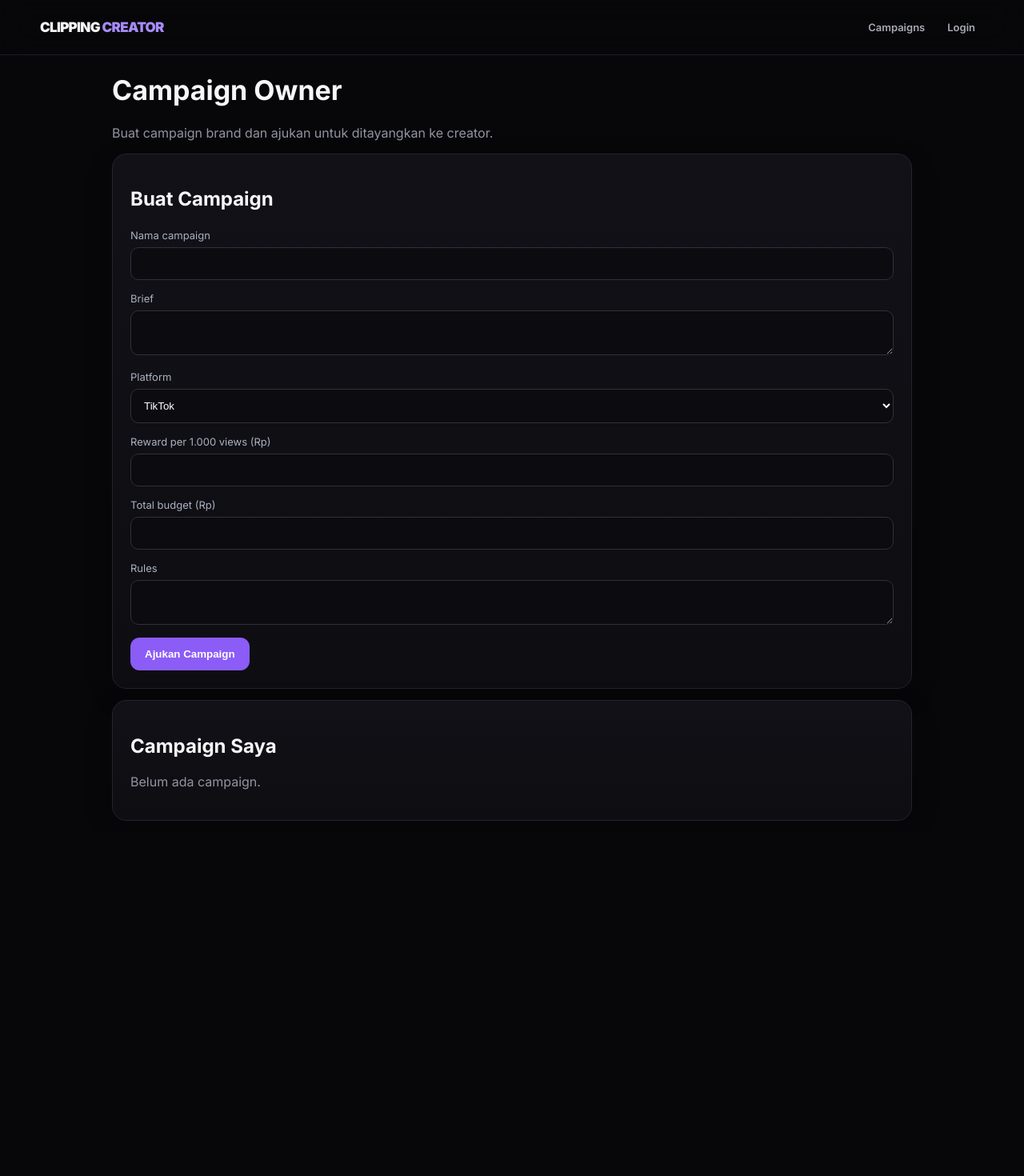
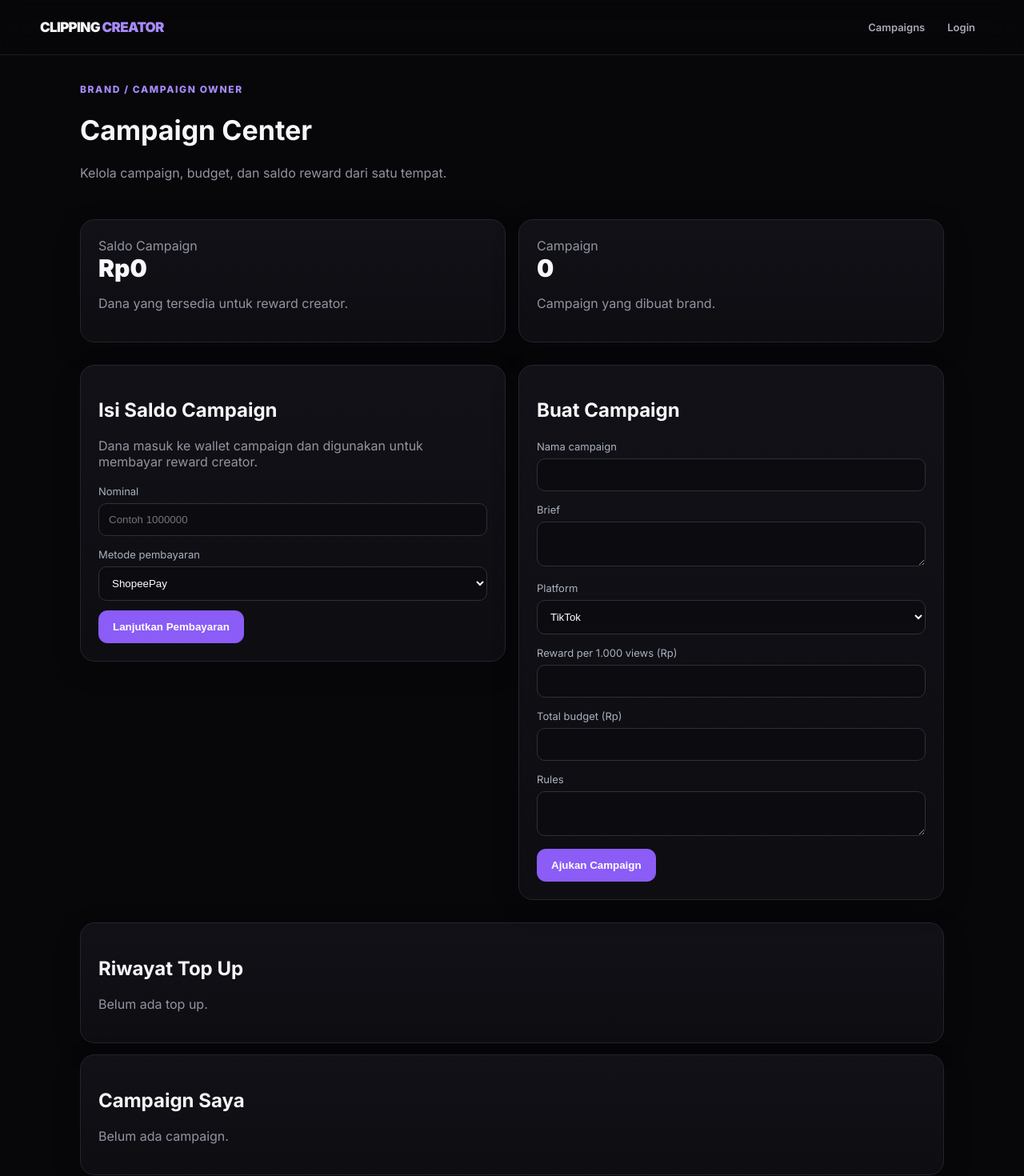
Before and after one commit to dismaqen/clipping-creator, a Next.js app: page /owner in a window 1280 px wide. Shown: the top 1470 px of the page at 80% size. Before the commit the page ends 1040 px from the top, so only its background shows below. Built offline with nearby package versions, Linux system fonts and the light colour scheme; no server answers.

Commit message:
Add campaign wallet and topup flow for brands

```diff
--- a/app/owner/page.tsx
+++ b/app/owner/page.tsx
@@ -1,8 +1,41 @@
 "use client";
 import {useEffect,useState} from "react";
 import {getSupabase} from "../../lib/supabase";
-export default function Owner(){const [user,setUser]=useState<any>(null),[rows,setRows]=useState<any[]>([]),[msg,setMsg]=useState("");const [title,setTitle]=useState(""),[platform,setPlatform]=useState("TikTok"),[rate,setRate]=useState(""),[budget,setBudget]=useState(""),[rules,setRules]=useState(""),[description,setDescription]=useState("");
-async function load(){const s=getSupabase();const {data:{user}}=await s.auth.getUser();setUser(user);if(user){const {data}=await s.from("campaigns").select("*").eq("owner_id",user.id).order("created_at",{ascending:false});setRows(data||[])}}
-useEffect(()=>{load()},[]);
-async function save(e:React.FormEvent){e.preventDefault();setMsg("");if(!user)return;const {error}=await getSupabase().from("campaigns").insert({owner_id:user.id,title,description,platform,reward_per_1k:Number(rate),budget:Number(budget||0),rules,active:false});if(error)setMsg(error.message);else{setMsg("Campaign diajukan. Menunggu review admin.");setTitle("");setDescription("");setRate("");setBudget("");setRules("");load()}}
-return <main className="wrap" style={{maxWidth:1000}}><h1>Campaign Owner</h1><p className="muted">Buat campaign brand dan ajukan untuk ditayangkan ke creator.</p><div className="card"><h2>Buat Campaign</h2><form onSubmit={save}><label>Nama campaign</label><input required value={title} onChange={e=>setTitle(e.target.value)}/><label>Brief</label><textarea value={description} onChange={e=>setDescription(e.target.value)}/><label>Platform</label><select value={platform} onChange={e=>setPlatform(e.target.value)}><option>TikTok</option><option>Instagram Reels</option><option>YouTube Shorts</option><option>Semua</option></select><label>Reward per 1.000 views (Rp)</label><input required type="number" min="0" value={rate} onChange={e=>setRate(e.target.value)}/><label>Total budget (Rp)</label><input required type="number" min="0" value={budget} onChange={e=>setBudget(e.target.value)}/><label>Rules</label><textarea value={rules} onChange={e=>setRules(e.target.value)}/><button className="btn">Ajukan Campaign</button>{msg&&<p className="notice">{msg}</p>}</form></div><div className="card"><h2>Campaign Saya</h2>{rows.length?rows.map(r=><div key={r.id} style={{padding:"12px 0",borderBottom:"1px solid #ddd"}}><b>{r.title}</b><div className="muted">{r.platform} · Rp{Number(r.reward_per_1k).toLocaleString("id-ID")}/1k · Budget Rp{Number(r.budget).toLocaleString("id-ID")} · {r.active?"Tayang":"Menunggu review"}</div></div>):<p className="muted">Belum ada campaign.</p>}</div></main>}
+
+const money=(n:number)=>"Rp"+Number(n||0).toLocaleString("id-ID");
+export default function Owner(){
+ const [user,setUser]=useState<any>(null),[rows,setRows]=useState<any[]>([]),[topups,setTopups]=useState<any[]>([]),[balance,setBalance]=useState(0),[msg,setMsg]=useState("");
+ const [title,setTitle]=useState(""),[platform,setPlatform]=useState("TikTok"),[rate,setRate]=useState(""),[budget,setBudget]=useState(""),[rules,setRules]=useState(""),[description,setDescription]=useState(""),[topup,setTopup]=useState(""),[method,setMethod]=useState("ShopeePay");
+ async function load(){
+  const s=getSupabase(); const {data:{user}}=await s.auth.getUser(); setUser(user); if(!user)return;
+  const [c,w,t]=await Promise.all([
+   s.from("campaigns").select("*").eq("owner_id",user.id).order("created_at",{ascending:false}),
+   s.from("campaign_wallets").select("balance").eq("owner_id",user.id).maybeSingle(),
+   s.from("campaign_topups").select("*").eq("owner_id",user.id).order("created_at",{ascending:false}).limit(10)
+  ]);
+  setRows(c.data||[]);setBalance(w.data?.balance||0);setTopups(t.data||[]);
+ }
+ useEffect(()=>{load()},[]);
+ async function save(e:React.FormEvent){e.preventDefault();setMsg("");if(!user)return;
+  const amount=Number(budget); const {error}=await getSupabase().from("campaigns").insert({owner_id:user.id,title,description,platform,reward_per_1k:Number(rate),budget:amount,rules,active:false});
+  if(error)setMsg(error.message);else{setMsg("Campaign diajukan. Pastikan saldo campaign mencukupi sebelum admin mengaktifkannya.");setTitle("");setDescription("");setRate("");setBudget("");setRules("");load()}
+ }
+ async function addTopup(e:React.FormEvent){e.preventDefault();setMsg("");const amount=Number(topup);if(amount<=0)return setMsg("Nominal top up tidak valid.");
+  const {data,error}=await getSupabase().rpc("create_campaign_topup",{p_amount:amount,p_method:method});
+  if(error)setMsg(error.message);else{setMsg("Permintaan top up dibuat. Pembayaran akan diproses melalui "+method+".");setTopup("");load()}
+ }
+ return <main className="wrap" style={{maxWidth:1080}}>
+  <div className="section-head" style={{marginTop:35}}><div><div className="eyebrow">BRAND / CAMPAIGN OWNER</div><h1>Campaign Center</h1><p className="muted">Kelola campaign, budget, dan saldo reward dari satu tempat.</p></div></div>
+  <div className="grid">
+   <div className="card"><span className="muted">Saldo Campaign</span><div className="big">{money(balance)}</div><p className="muted">Dana yang tersedia untuk reward creator.</p></div>
+   <div className="card"><span className="muted">Campaign</span><div className="big">{rows.length}</div><p className="muted">Campaign yang dibuat brand.</p></div>
+  </div>
+  <div className="grid" style={{alignItems:"start"}}>
+   <div className="card"><h2>Isi Saldo Campaign</h2><p className="muted">Dana masuk ke wallet campaign dan digunakan untuk membayar reward creator.</p><form onSubmit={addTopup}><label>Nominal</label><input required type="number" min="10000" value={topup} onChange={e=>setTopup(e.target.value)} placeholder="Contoh 1000000"/><label>Metode pembayaran</label><select value={method} onChange={e=>setMethod(e.target.value)}><option>ShopeePay</option><option>QRIS</option><option>Bank Transfer</option></select><button className="btn">Lanjutkan Pembayaran</button></form></div>
+   <div className="card"><h2>Buat Campaign</h2><form onSubmit={save}><label>Nama campaign</label><input required value={title} onChange={e=>setTitle(e.target.value)}/><label>Brief</label><textarea value={description} onChange={e=>setDescription(e.target.value)}/><label>Platform</label><select value={platform} onChange={e=>setPlatform(e.target.value)}><option>TikTok</option><option>Instagram Reels</option><option>YouTube Shorts</option><option>Semua</option></select><label>Reward per 1.000 views (Rp)</label><input required type="number" min="0" value={rate} onChange={e=>setRate(e.target.value)}/><label>Total budget (Rp)</label><input required type="number" min="0" value={budget} onChange={e=>setBudget(e.target.value)}/><label>Rules</label><textarea value={rules} onChange={e=>setRules(e.target.value)}/><button className="btn">Ajukan Campaign</button></form></div>
+  </div>
+  {msg&&<p className="notice">{msg}</p>}
+  <div className="card"><h2>Riwayat Top Up</h2>{topups.length?topups.map(t=><div key={t.id} style={{display:"flex",justifyContent:"space-between",padding:"12px 0",borderBottom:"1px solid #25252f"}}><span>{money(t.amount)} · {t.method}</span><span className="pill">{t.status}</span></div>):<p className="muted">Belum ada top up.</p>}</div>
+  <div className="card"><h2>Campaign Saya</h2>{rows.length?rows.map(r=><div key={r.id} style={{padding:"14px 0",borderBottom:"1px solid #25252f"}}><b>{r.title}</b><div className="muted">{r.platform} · {money(r.reward_per_1k)}/1k · Budget {money(r.budget)} · {r.active?"Tayang":"Menunggu review"}</div></div>):<p className="muted">Belum ada campaign.</p>}</div>
+ </main>
+}
```
